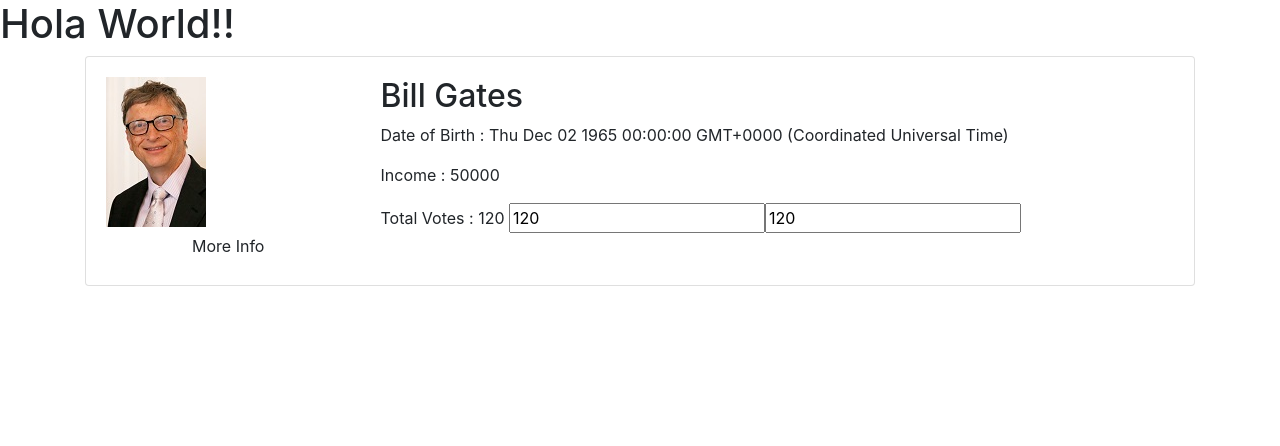
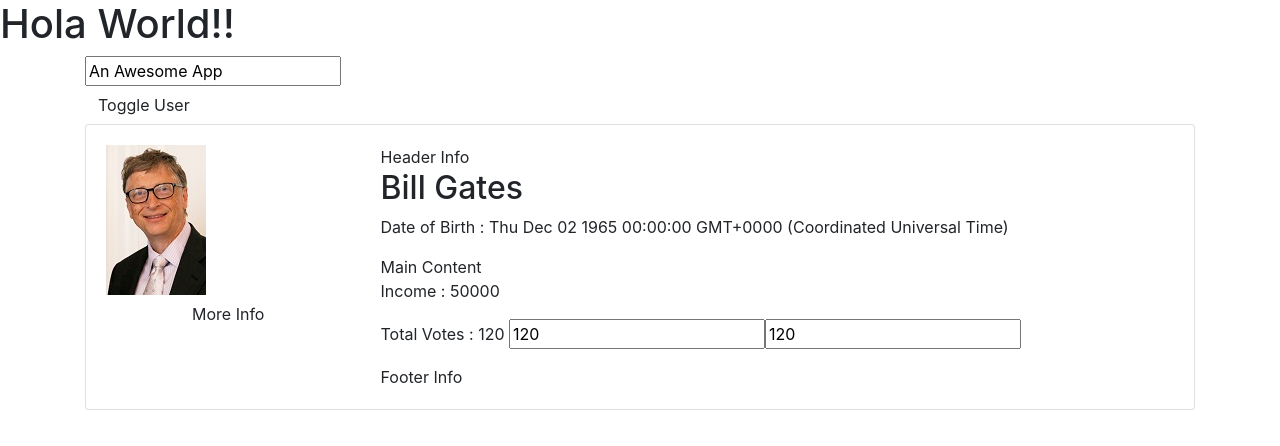
Before and after one commit to synergy2411/ng-cg, an Angular app in the folder users-app/: page / in a window 1280 px wide. Shown: the top 446 px of the page. Built offline with nearby package versions, Linux system fonts and the light colour scheme.

Commit message:
component life cycle added

```diff
--- a/users-app/src/app/app.component.html
+++ b/users-app/src/app/app.component.html
@@ -1,5 +1,12 @@
 <h1>Hola World!!</h1>
 
 <div class="container">
-  <app-user></app-user>
+  <input type="text" [(ngModel)] = "title">
+  <br>
+  <button (click)= "showUser = !showUser"
+    class="btn btn-default">Toggle User</button>
 </div>
+
+<div class="container" *ngIf="showUser">
+  <app-user [title]="title"></app-user>
+</div>
--- a/users-app/src/app/app.component.ts
+++ b/users-app/src/app/app.component.ts
@@ -6,4 +6,6 @@
   styleUrls: ['./app.component.scss']
 })
 export class AppComponent {
+  title : string = "An Awesome App";
+  showUser : boolean = true;
 }
--- a/users-app/src/app/user/user-info/user-info.component.html
+++ b/users-app/src/app/user/user-info/user-info.component.html
@@ -1,11 +1,18 @@
+<ng-content select = "header"></ng-content>
+
 <h2>
   <!-- <span [innerHTML]="user.firstName"></span> -->
   {{ user.firstName }}
   <span [innerHTML]="user.lastName"></span>
 </h2>
 <p>Date of Birth : {{ user.dob }}</p>
+
+<ng-content select=".main-content"></ng-content>
+
 <p>Income : {{ user.income }}</p>
 <p>Total Votes : {{ user.vote }}
   <input type="number" [value]="user.vote" (change)="user.vote = $event.target.value">
   <input type="text" [(ngModel)]="user.vote">
 </p>
+
+<ng-content select = "footer"></ng-content>
--- a/users-app/src/app/user/user.component.html
+++ b/users-app/src/app/user/user.component.html
@@ -6,7 +6,11 @@
       </div>
 
       <div class="col-sm-9 col-md-9">
-        <app-user-info [user] = "user"></app-user-info>
+        <app-user-info [user] = "user">
+          <header>Header Info</header>
+          <main class="main-content">Main Content</main>
+          <footer>Footer Info</footer>
+        </app-user-info>
       </div>
     </div>
   </li>
--- a/users-app/src/app/user/user.component.ts
+++ b/users-app/src/app/user/user.component.ts
@@ -1,4 +1,6 @@
-import { Component } from '@angular/core';
+import { Component, OnChanges, Input, OnInit, DoCheck, AfterContentInit,
+    AfterContentChecked, AfterViewInit, AfterViewChecked,
+    OnDestroy, SimpleChanges } from '@angular/core';
 
 @Component({
   selector: 'app-user',
@@ -7,7 +9,9 @@
   // `
   templateUrl: './user.component.html'
 })
-export class UserComponent {
+export class UserComponent implements OnChanges, OnInit, DoCheck, AfterContentInit, AfterContentChecked, AfterViewInit, AfterViewChecked, OnDestroy{
+  @Input('title') title : string;
+
   user = {
     firstName: "Bill",
     lastName: "Gates",
@@ -22,4 +26,15 @@
   onInfo(user: any) {
     alert(`Mr. ${user.firstName} is working with ${user.company}!!!!`);
   }
+
+  ngOnChanges(change : SimpleChanges){
+    console.log("ngOnChanges", change);
+  }
+  ngOnInit(){console.log("ngOnInit");}
+  ngDoCheck(){console.log("ngDoCheck");}
+  ngAfterContentInit(){console.log("ngAfterContentInit");}
+  ngAfterContentChecked(){console.log("ngAfterContentChecked");}
+  ngAfterViewInit(){console.log("ngAfterViewInit");}
+  ngAfterViewChecked(){console.log("ngAfterViewChecked");}
+  ngOnDestroy(){console.log("ngOnDestroy");}
 }
```
